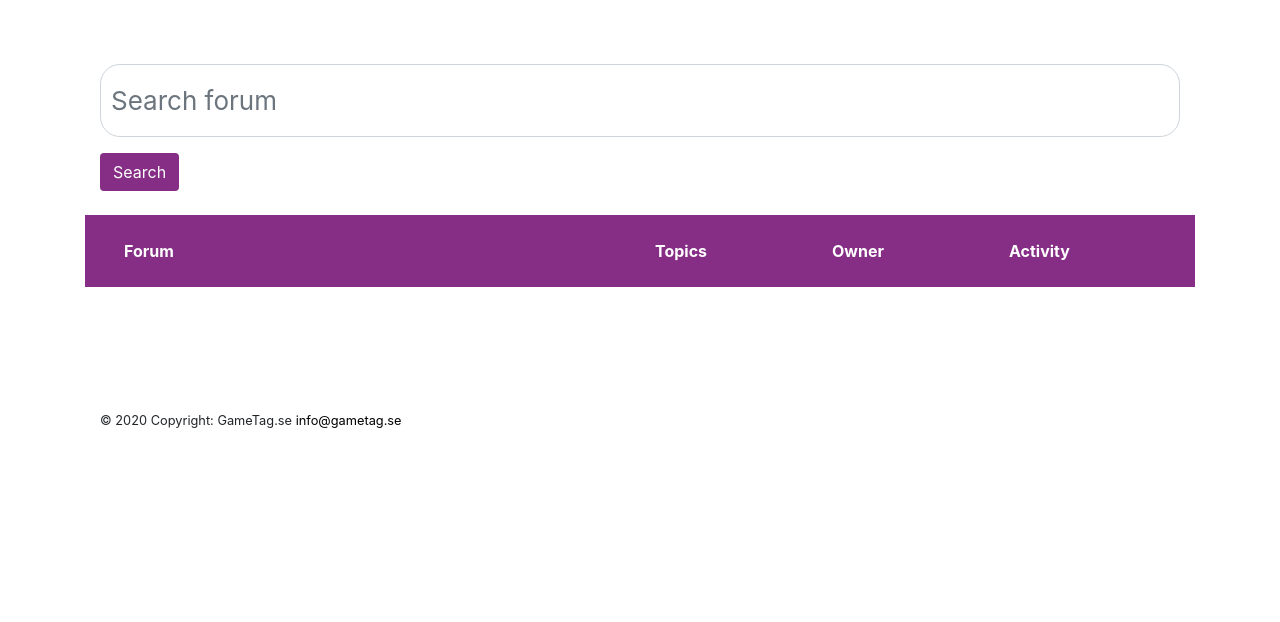
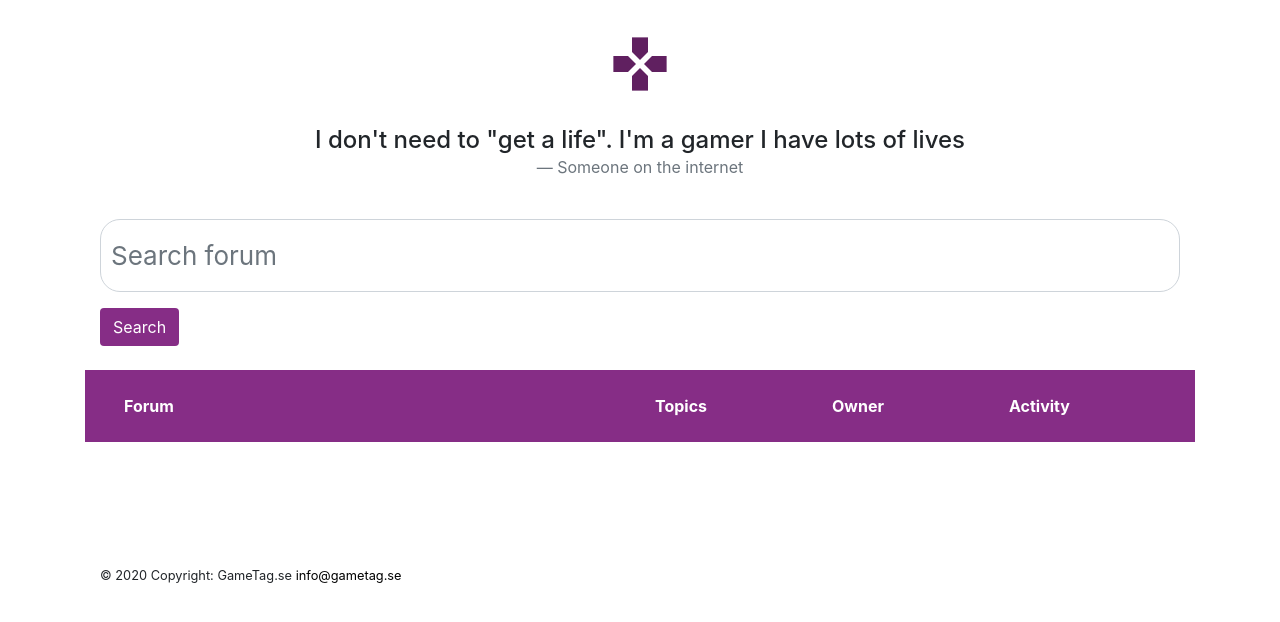
Before and after one commit to Eldfly/GameTag, a Django app: page / in a window 1280 px wide. Shown: the part 64-686 px from the top of the page. Run offline with Django 3.2, Linux system fonts and the light colour scheme; the visitor is signed in with stand-in values (Sample User, id 1); data that the repository does not hold is empty; some libraries are stand-ins or nearby versions.

Commit message:
header text for quote

```diff
--- a/templates/base.html
+++ b/templates/base.html
@@ -2,6 +2,15 @@
 <!DOCTYPE html>
 <html lang="en" dir="ltr">
   <head>
+    <!-- Global site tag (gtag.js) - Google Analytics -->
+    <script async src="https://www.googletagmanager.com/gtag/js?id=UA-178055643-1"></script>
+    <script>
+      window.dataLayer = window.dataLayer || [];
+      function gtag(){dataLayer.push(arguments);}
+      gtag('js', new Date());
+
+      gtag('config', 'UA-178055643-1');
+    </script>
 
     <link href="https://fonts.googleapis.com/icon?family=Material+Icons" rel="stylesheet">
 
@@ -17,7 +26,8 @@
 
 
     <meta charset="utf-8">
-    <title>{% block title %}GameTag{% endblock %}</title>
+    <meta name="description" content="A place where gamers can hangout and meet other gamers.  Create your own forum and start discussion games with other gamers">
+    <title>{% block title %}GameTag - A place where gamers can hangout and meet other gamers{% endblock %}</title>
   </head>
   <body class="d-flex flex-column min-vh-100">
     <div class="container mb-3">
--- a/templates/index.html
+++ b/templates/index.html
@@ -6,7 +6,24 @@
 {% block content %}
 <div class="container">
       {% if user.is_authenticated %}
-      <div class="mt-5">
+      <div class="mt-3">
+        <div class="container">
+          <div class="mb-4">
+              <div class="col">
+                  <div class="center">
+                    <i class="large material-icons" style="color: #602060; font-size: 4rem">gamepad</i>
+                  </div>
+              </div>
+          </div>
+          <div class="row mt-2 mb-4">
+            <div class="col">
+              <blockquote class="blockquote text-center">
+                <h1 class="mb-0" style="font-size: 1.5rem">I don't need to "get a life". I'm a gamer I have lots of lives</h1>
+                <footer class="blockquote-footer" style="font-size: 1rem">Someone on the internet <cite title="Source Title"></cite></footer>
+              </blockquote>
+            </div>
+          </div>
+        </div>
           <form method="GET" class="mb-4" novalidate>
             {% csrf_token %}
             {{searchForum.form|crispy}}
@@ -15,24 +32,26 @@
       </div>
       {% else %}
           <div class="container pt-5">
-              <div class="mb-4">
-                <blockquote class="blockquote text-center">
-                  <p class="mb-0" style="font-size: 3rem">Gamers don't die, they respawn</p>
-                  <footer class="blockquote-footer" style="font-size: 2rem">Someone on the internet <cite title="Source Title"></cite></footer>
-                </blockquote>
-              </div>
-              <div class="row mt-2 mb-5">
+            <div class="mb-4">
                 <div class="col">
                     <div class="center">
                         <a href="{% url 'login' %}"><i class="large material-icons" style="color: #602060; font-size: 8rem">gamepad</i></a>
                     </div>
                 </div>
             </div>
+            <div class="row mt-2 mb-4">
+              <div class="col">
+                <blockquote class="blockquote text-center">
+                  <h1 class="mb-0" style="font-size: 2rem">Gamers don't die, they respawn</h1>
+                  <footer class="blockquote-footer" style="font-size: 1rem">Someone on the internet <cite title="Source Title"></cite></footer>
+                </blockquote>
+              </div>
+            </div>
           </div>
           <form method="GET" class="mb-4" novalidate>
             {% csrf_token %}
-            <button style="visibility: hidden;" type="submit" class="btn btn-gameTag">Search</button>
             {{searchForum.form|crispy}}
+            <button type="submit" class="btn btn-gameTag">Search</button>
           </form>
       {% endif %}
 
```
Also changed, not shown: templates/forums/threads.html (+20 -2 lines), templates/forums/topics.html (+22 -4 lines).
